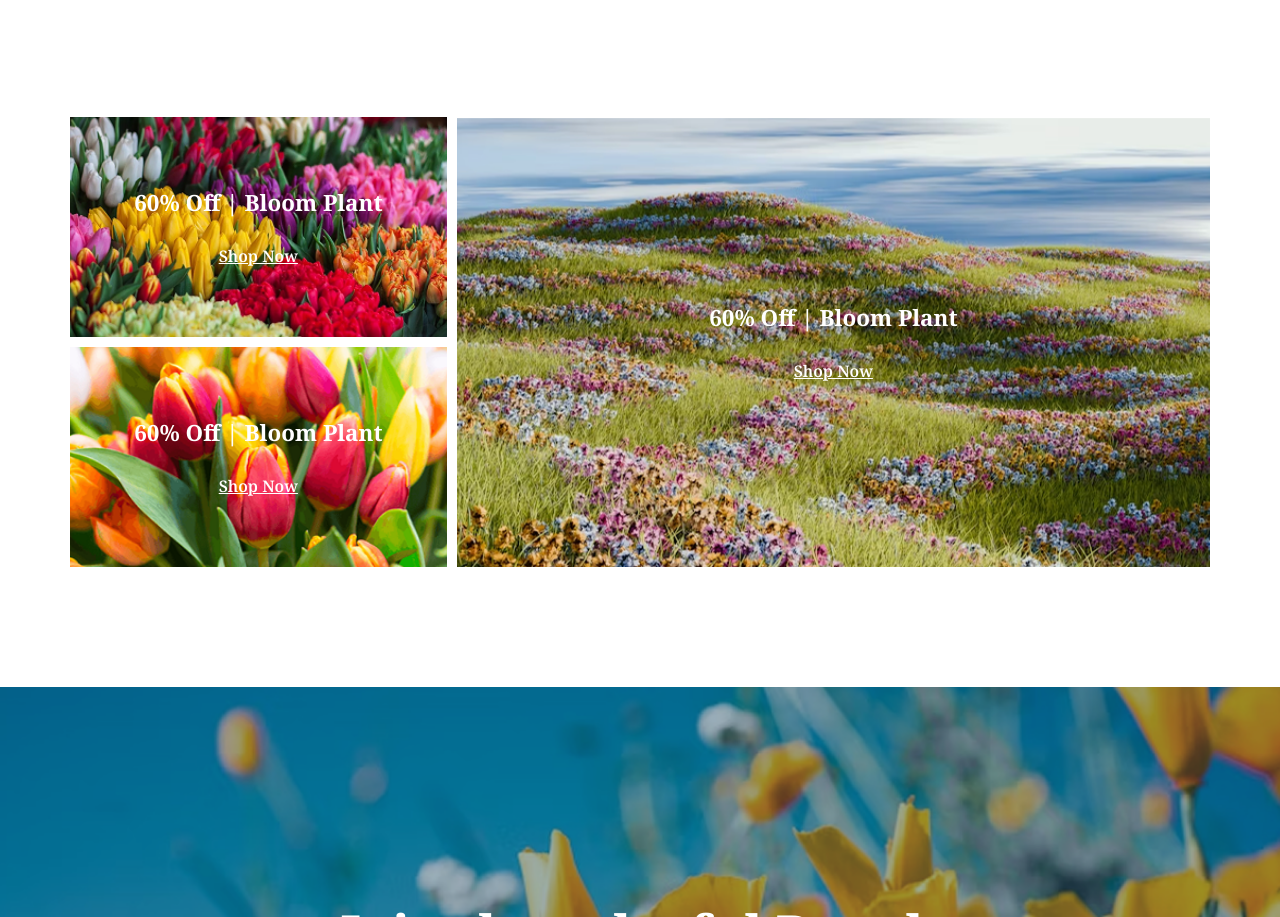
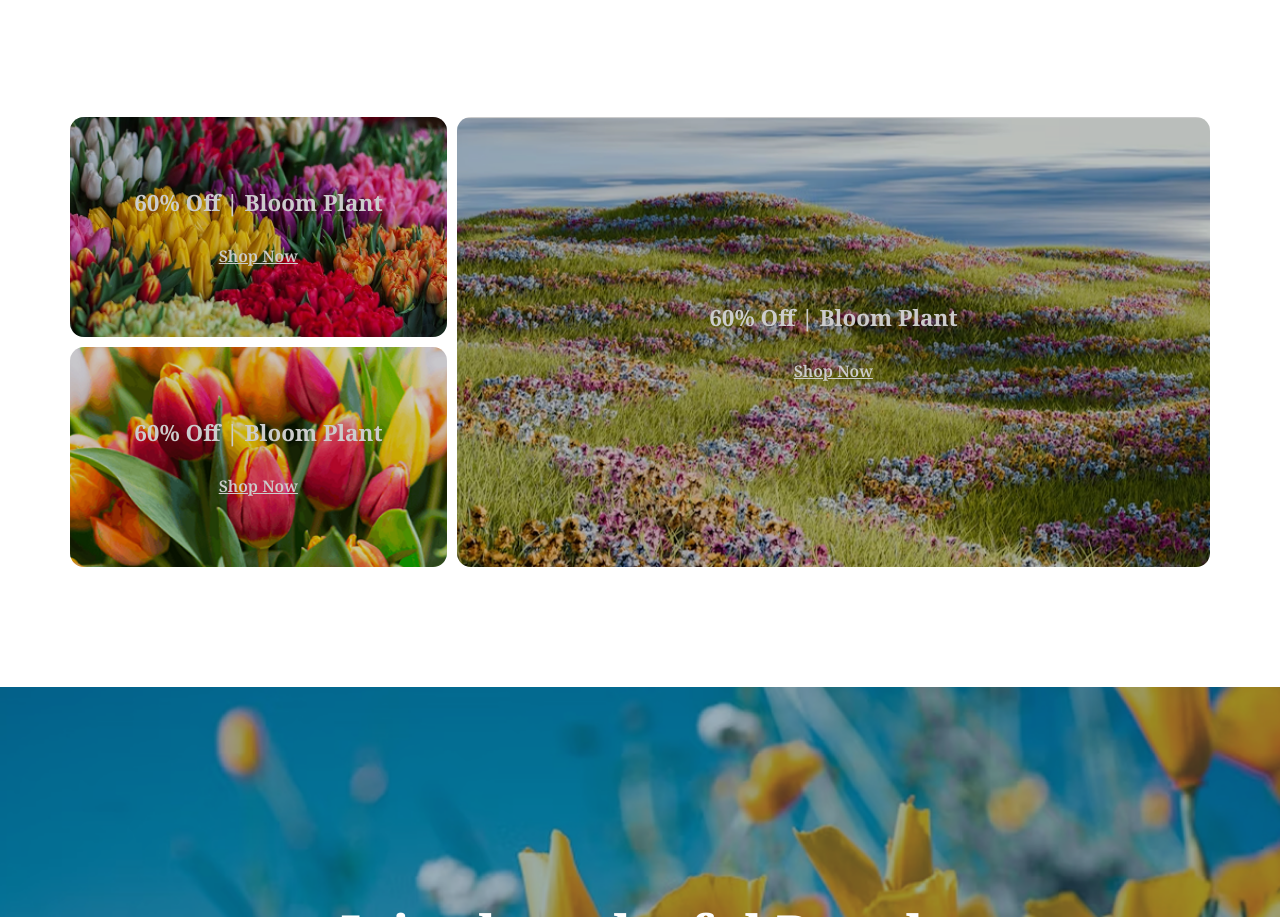
Before and after one commit to asir-uddin/secend-assignment, a plain HTML site: page index.html in a window 1280 px wide. Shown: the part 3005-3922 px from the top of the page. Drawn offline with Linux system fonts and the light colour scheme.

Commit message:
added overly

```diff
--- a/index.html
+++ b/index.html
@@ -125,17 +125,26 @@
                 <p class="normal-font">Indulge your senses with the beauty and fragrance of our fresh flower shop. From <br> classic roses to exotic blooms, we offer a wide variety of fresh.</p>
             </div>
             <div class="offer-box">
-                <div class="offer-box-child-1 deco">
+                <div class="offer-box-child-1 ">
+                    <div class="overly"></div>
+                    <div class="deco">
                     <h4>60% Off | Bloom Plant</h4>
                     <button class="btn-latest-deal">Shop Now</button>
+                    </div>
                 </div>
-                <div class="offer-box-child-2 deco">
+                <div class="offer-box-child-2 ">
+                    <div class="overly"></div>
+                    <div class="deco">
                     <h4>60% Off | Bloom Plant</h4>
                     <button class="btn-latest-deal">Shop Now</button>
+                    </div>
                 </div>
-                <div class="offer-box-child-3 deco">
+                <div class="offer-box-child-3 ">
+                    <div class="overly"></div>
+                    <div class="deco">
                     <h4>60% Off | Bloom Plant</h4>
                     <button class="btn-latest-deal">Shop Now</button>
+                    </div>
                 </div>
             </div>
           </section>
--- a/styles/style.css
+++ b/styles/style.css
@@ -215,6 +215,8 @@
     background-position: center;
     text-align: center;
     align-content: center;
+    border-radius: 14px;
+    position: relative;
 }
 .offer-box-child-2{
     background-image: url(../B12A02-Responsive-Flowers/assets/deal-ana.png);
@@ -224,6 +226,8 @@
     grid-row: 2;
     text-align: center;
     align-content: center;
+    border-radius: 14px;
+    position: relative;
 }
 .offer-box-child-3{
     background-image: url(../B12A02-Responsive-Flowers/assets/deal-zabo.png);
@@ -233,6 +237,17 @@
     grid-row: 1 / span 2;
     text-align: center;
     align-content: center;
+    border-radius: 14px;
+    position: relative;
+}
+.overly{
+    position: absolute;
+    width: 100%;
+    height: 100%;
+    background-color: black;
+    opacity: 20%;
+    border-radius: 14px;
+    top: 0;
 }
 .deco h4{
     font-size: 1.4rem;
```
